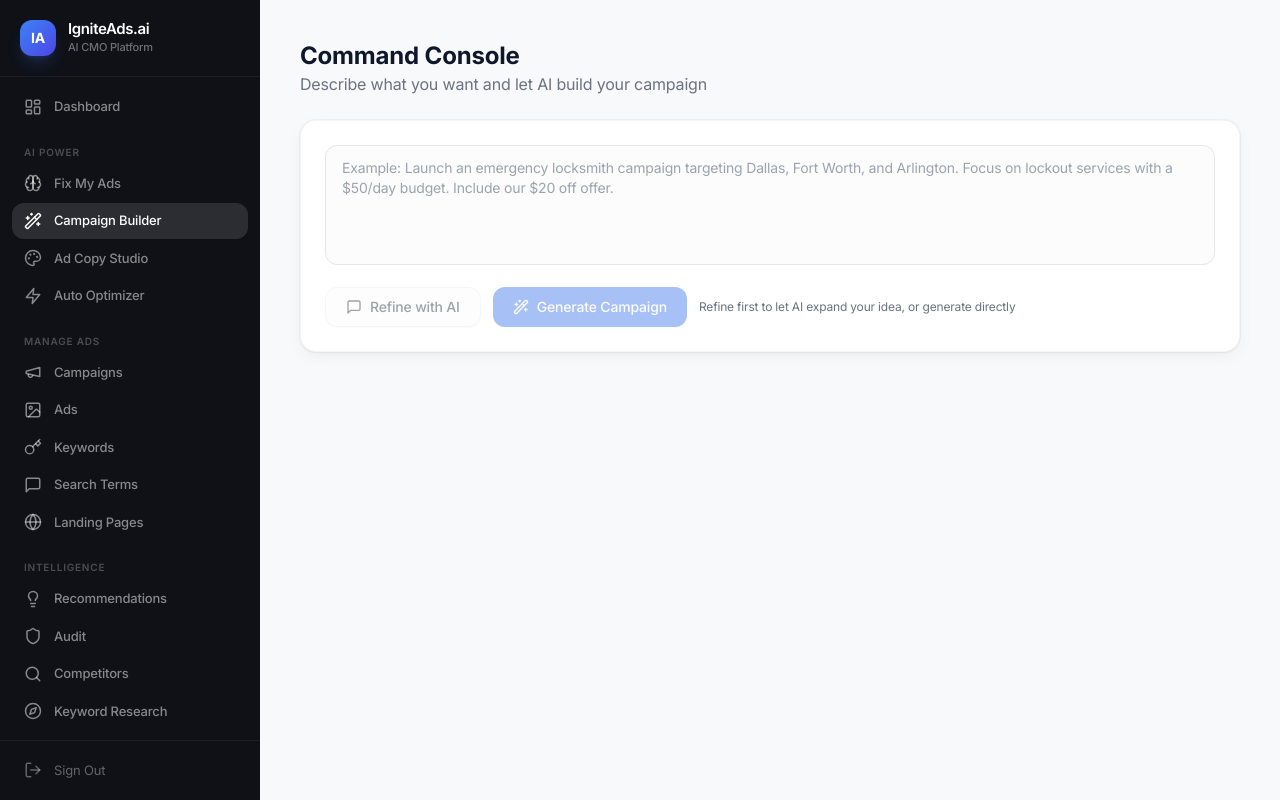
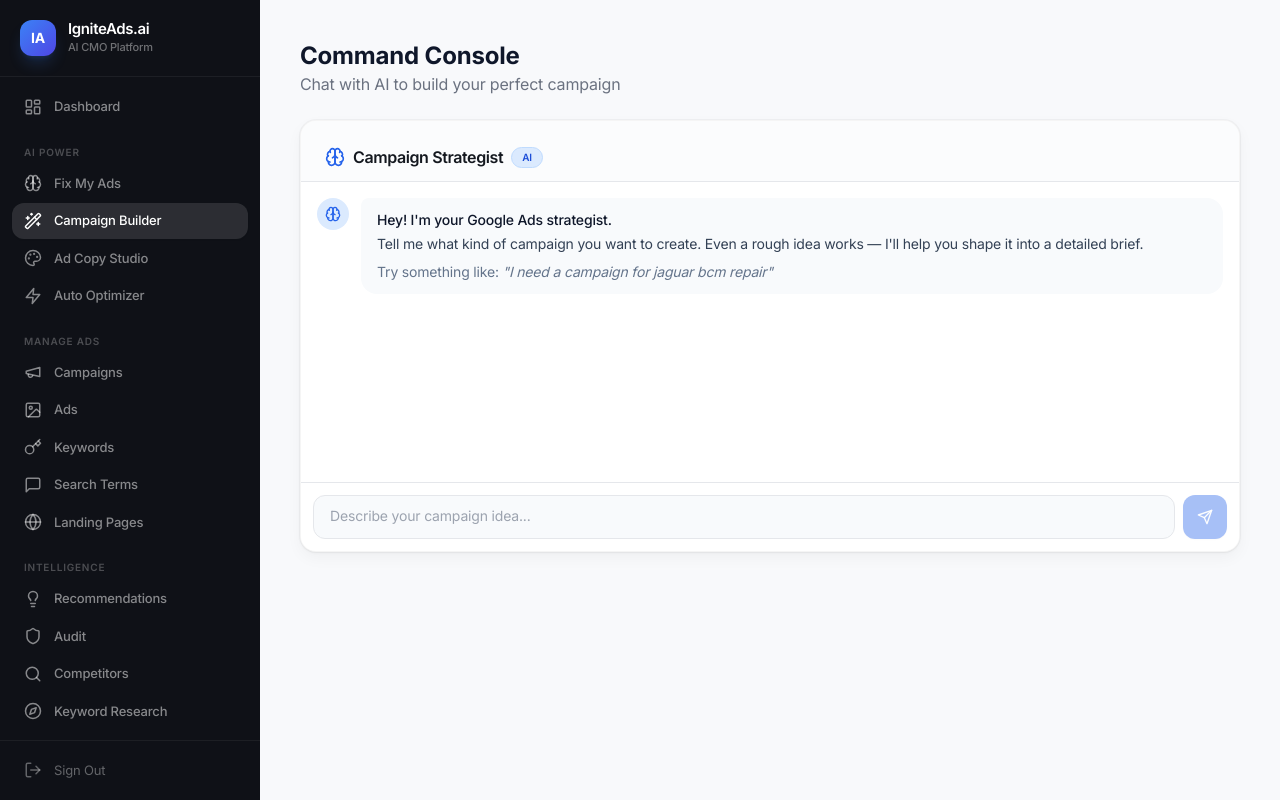
Before and after one commit to notyourbasiclocksmith/aigoogleads, a Next.js app in the folder frontend/: page /ads/prompt in a window 1280 px wide. Built offline with nearby package versions, Linux system fonts and the light colour scheme.

Commit message:
ChatGPT-style multi-turn AI conversation for campaign prompt refinement

```diff
--- a/frontend/src/app/ads/prompt/page.tsx
+++ b/frontend/src/app/ads/prompt/page.tsx
@@ -10,7 +10,7 @@ import {
   Wand2, Save, Rocket, ChevronDown, ChevronUp,
   CheckCircle2, Loader2, Brain, Search, Users, Target,
   DollarSign, Sparkles, Puzzle, Eye, EyeOff, AlertCircle,
-  MessageSquare, ArrowRight, RotateCcw, X, Lightbulb, MapPin, Tag,
+  Send, RotateCcw, FileText, CheckCheck,
 } from "lucide-react";
 
 interface LogEntry {
@@ -34,22 +34,23 @@ const STEP_ICONS: Record<string, any> = {
   error: AlertCircle,
 };
 
-interface RefinementResult {
-  original_prompt: string;
-  refined_prompt: string;
-  detected_services?: string[];
-  detected_locations?: string[];
-  detected_goal?: string;
-  detected_urgency?: string;
-  suggested_budget?: string;
-  overlap_warning?: string | null;
+interface ChatMsg {
+  role: "user" | "assistant";
+  content: string;
   suggestions?: string[];
-  ai_powered: boolean;
 }
 
 export default function PromptPage() {
-  const [prompt, setPrompt] = useState("");
-  const [loading, setLoading] = useState(false);
+  // Chat state
+  const [chatMessages, setChatMessages] = useState<ChatMsg[]>([]);
+  const [chatInput, setChatInput] = useState("");
+  const [chatLoading, setChatLoading] = useState(false);
+  const [draftPrompt, setDraftPrompt] = useState("");
+  const [readyToGenerate, setReadyToGenerate] = useState(false);
+  const chatEndRef = useRef<HTMLDivElement>(null);
+
+  // Generation state
+  const [generating, setGenerating] = useState(false);
   const [draft, setDraft] = useState<any>(null);
   const [error, setError] = useState("");
   const [expandedGroups, setExpandedGroups] = useState<Set<number>>(new Set([0]));
@@ -58,67 +59,71 @@ export default function PromptPage() {
   const [aiPromptExpanded, setAiPromptExpanded] = useState<string | null>(null);
   const logEndRef = useRef<HTMLDivElement>(null);
 
-  // Refinement state
-  const [refining, setRefining] = useState(false);
-  const [refinement, setRefinement] = useState<RefinementResult | null>(null);
-  const [refinedPrompt, setRefinedPrompt] = useState("");
+  useEffect(() => {
+    chatEndRef.current?.scrollIntoView({ behavior: "smooth" });
+  }, [chatMessages, chatLoading]);
 
   useEffect(() => {
     logEndRef.current?.scrollIntoView({ behavior: "smooth" });
   }, [logEntries]);
 
-  async function handleRefine() {
-    if (!prompt.trim()) return;
+  // ── Chat with AI ───────────────────────────────────────────
+  async function handleSendMessage(text?: string) {
+    const msg = (text || chatInput).trim();
+    if (!msg || chatLoading) return;
+
+    const userMsg: ChatMsg = { role: "user", content: msg };
+    const updatedMessages = [...chatMessages, userMsg];
+    setChatMessages(updatedMessages);
+    setChatInput("");
+    setChatLoading(true);
     setError("");
-    setRefining(true);
-    setRefinement(null);
-    setDraft(null);
-    setLogEntries([]);
 
     try {
-      const result = await api.post("/api/ads/prompt/refine", { prompt });
-      setRefinement(result);
-      setRefinedPrompt(result.refined_prompt || prompt);
+      const result = await api.post("/api/ads/prompt/chat", {
+        messages: updatedMessages.map((m) => ({ role: m.role, content: m.content })),
+      });
+
+      const assistantMsg: ChatMsg = {
+        role: "assistant",
+        content: result.reply || "I couldn't generate a response.",
+        suggestions: result.suggestions || [],
+      };
+      setChatMessages([...updatedMessages, assistantMsg]);
+      if (result.draft_prompt) setDraftPrompt(result.draft_prompt);
+      if (result.ready_to_generate !== undefined) setReadyToGenerate(result.ready_to_generate);
     } catch (err: any) {
-      setError(err.message || "Refinement failed");
+      setError(err.message || "Chat failed");
     } finally {
-      setRefining(false);
+      setChatLoading(false);
     }
   }
 
-  function handleUseRefined() {
-    if (refinedPrompt.trim()) {
-      setPrompt(refinedPrompt);
-      setRefinement(null);
-      setRefinedPrompt("");
+  function handleKeyDown(e: React.KeyboardEvent) {
+    if (e.key === "Enter" && !e.shiftKey) {
+      e.preventDefault();
+      handleSendMessage();
     }
   }
 
-  function handleConfirmAndGenerate() {
-    if (refinedPrompt.trim()) {
-      setPrompt(refinedPrompt);
-      setRefinement(null);
-      setRefinedPrompt("");
-      // Trigger generation after state updates
-      setTimeout(() => {
-        handleGenerateWithPrompt(refinedPrompt);
-      }, 0);
-    }
+  function handleNewChat() {
+    setChatMessages([]);
+    setChatInput("");
+    setDraftPrompt("");
+    setReadyToGenerate(false);
+    setDraft(null);
+    setLogEntries([]);
+    setError("");
   }
 
-  function handleDismissRefinement() {
-    setRefinement(null);
-    setRefinedPrompt("");
-  }
-
-  async function handleGenerateWithPrompt(promptText: string) {
-    if (!promptText.trim()) return;
+  // ── Approve & Generate ─────────────────────────────────────
+  async function handleApproveGenerate() {
+    if (!draftPrompt.trim()) return;
     setError("");
-    setLoading(true);
+    setGenerating(true);
     setDraft(null);
     setLogEntries([]);
     setShowLog(true);
-    setRefinement(null);
 
     const token = api.getToken();
 
@@ -129,7 +134,7 @@ export default function PromptPage() {
           "Content-Type": "application/json",
           ...(token ? { Authorization: `Bearer ${token}` } : {}),
         },
-        body: JSON.stringify({ prompt: promptText }),
+        body: JSON.stringify({ prompt: draftPrompt }),
       });
 
       if (!res.ok) {
@@ -158,7 +163,7 @@ export default function PromptPage() {
 
           try {
             const event: LogEntry = JSON.parse(jsonStr);
-            setLogEntries((prev) => [...prev, event]);
+            setLogEntries((prev: LogEntry[]) => [...prev, event]);
 
             if (event.step === "complete" && event.detail) {
               setDraft(event.detail);
@@ -174,12 +179,8 @@ export default function PromptPage() {
     } catch (err: any) {
       setError(err.message || "Generation failed");
     } finally {
-      setLoading(false);
+      setGenerating(false);
     }
-  }
-
-  async function handleGenerate() {
-    handleGenerateWithPrompt(prompt);
   }
 
   async function handleSave() {
@@ -209,197 +210,183 @@ export default function PromptPage() {
     setExpandedGroups(next);
   }
 
-  const doneSteps = logEntries.filter((e) => e.status === "done" && e.step !== "ai_copy_result");
-  const isComplete = logEntries.some((e) => e.step === "complete");
+  const doneSteps = logEntries.filter((e: LogEntry) => e.status === "done" && e.step !== "ai_copy_result");
+  const isComplete = logEntries.some((e: LogEntry) => e.step === "complete");
+  const hasChat = chatMessages.length > 0;
 
   return (
     <AppLayout>
       <div className="space-y-6">
+        <div className="flex items-center justify-between">
           <div>
             <h1 className="text-2xl font-bold text-slate-900">Command Console</h1>
-          <p className="text-muted-foreground">Describe what you want and let AI build your campaign</p>
+            <p className="text-muted-foreground">Chat with AI to build your perfect campaign</p>
+          </div>
+          {hasChat && (
+            <Button variant="outline" size="sm" onClick={handleNewChat}>
+              <RotateCcw className="w-4 h-4 mr-2" /> New Campaign
+            </Button>
+          )}
         </div>
 
-        {/* Prompt Input */}
-        <Card>
-          <CardContent className="p-6">
-            <div className="space-y-4">
+        {/* ════════════════════════════════════════════════════════
+            CHAT + DRAFT PROMPT LAYOUT
+            ════════════════════════════════════════════════════════ */}
+        <div className={`grid gap-4 ${hasChat && draftPrompt ? "lg:grid-cols-[1fr_340px]" : "grid-cols-1"}`}>
+
+          {/* ── Chat Panel ────────────────────────────────────── */}
+          <Card className="flex flex-col overflow-hidden">
+            <CardHeader className="pb-3 border-b bg-slate-50/50">
+              <div className="flex items-center gap-2">
+                <Brain className="w-5 h-5 text-blue-600" />
+                <CardTitle className="text-base">Campaign Strategist</CardTitle>
+                <Badge className="text-[10px] bg-blue-100 text-blue-700 border-blue-200">AI</Badge>
+              </div>
+            </CardHeader>
+
+            {/* Messages area */}
+            <CardContent className="flex-1 p-0">
+              <div className="min-h-[300px] max-h-[500px] overflow-y-auto p-4 space-y-4">
+                {/* Welcome message if no chat yet */}
+                {!hasChat && !generating && (
+                  <div className="flex items-start gap-3">
+                    <div className="w-8 h-8 rounded-full bg-blue-100 flex items-center justify-center flex-shrink-0">
+                      <Brain className="w-4 h-4 text-blue-600" />
+                    </div>
+                    <div className="flex-1 bg-slate-50 rounded-2xl rounded-tl-sm px-4 py-3 text-sm text-slate-700">
+                      <p className="font-medium text-slate-900 mb-1">Hey! I'm your Google Ads strategist.</p>
+                      <p>Tell me what kind of campaign you want to create. Even a rough idea works — I'll help you shape it into a detailed brief.</p>
+                      <p className="mt-2 text-slate-500">Try something like: <em>"I need a campaign for jaguar bcm repair"</em></p>
+                    </div>
+                  </div>
+                )}
+
+                {/* Chat messages */}
+                {chatMessages.map((msg, i) => (
+                  <div key={i} className={`flex items-start gap-3 ${msg.role === "user" ? "flex-row-reverse" : ""}`}>
+                    {/* Avatar */}
+                    <div className={`w-8 h-8 rounded-full flex items-center justify-center flex-shrink-0 ${
+                      msg.role === "user" ? "bg-slate-800" : "bg-blue-100"
+                    }`}>
+                      {msg.role === "user" ? (
+                        <span className="text-white text-xs font-bold">You</span>
+                      ) : (
+                        <Brain className="w-4 h-4 text-blue-600" />
+                      )}
+                    </div>
+
+                    {/* Bubble */}
+                    <div className={`flex-1 max-w-[85%] ${msg.role === "user" ? "text-right" : ""}`}>
+                      <div className={`inline-block text-left rounded-2xl px-4 py-3 text-sm ${
+                        msg.role === "user"
+                          ? "bg-slate-800 text-white rounded-tr-sm"
+                          : "bg-slate-50 text-slate-700 rounded-tl-sm"
+                      }`}>
+                        <div className="whitespace-pre-wrap">{msg.content}</div>
+                      </div>
+
+                      {/* Quick-reply suggestions */}
+                      {msg.role === "assistant" && msg.suggestions && msg.suggestions.length > 0 && (
+                        <div className="flex flex-wrap gap-2 mt-2">
+                          {msg.suggestions.map((s, si) => (
+                            <button
+                              key={si}
+                              onClick={() => handleSendMessage(s)}
+                              disabled={chatLoading}
+                              className="text-xs bg-white border border-blue-200 text-blue-700 rounded-full px-3 py-1.5 hover:bg-blue-50 transition-colors disabled:opacity-50"
+                            >
+                              {s}
+                            </button>
+                          ))}
+                        </div>
+                      )}
+                    </div>
+                  </div>
+                ))}
+
+                {/* Typing indicator */}
+                {chatLoading && (
+                  <div className="flex items-start gap-3">
+                    <div className="w-8 h-8 rounded-full bg-blue-100 flex items-center justify-center flex-shrink-0">
+                      <Brain className="w-4 h-4 text-blue-600" />
+                    </div>
+                    <div className="bg-slate-50 rounded-2xl rounded-tl-sm px-4 py-3">
+                      <div className="flex gap-1">
+                        <span className="w-2 h-2 bg-slate-400 rounded-full animate-bounce" style={{ animationDelay: "0ms" }} />
+                        <span className="w-2 h-2 bg-slate-400 rounded-full animate-bounce" style={{ animationDelay: "150ms" }} />
+                        <span className="w-2 h-2 bg-slate-400 rounded-full animate-bounce" style={{ animationDelay: "300ms" }} />
+                      </div>
+                    </div>
+                  </div>
+                )}
+
+                <div ref={chatEndRef} />
+              </div>
+
+              {/* Input area */}
+              <div className="border-t p-3 bg-white">
+                <div className="flex gap-2">
                   <textarea
-                value={prompt}
-                onChange={(e) => setPrompt(e.target.value)}
-                placeholder="Example: Launch an emergency locksmith campaign targeting Dallas, Fort Worth, and Arlington. Focus on lockout services with a $50/day budget. Include our $20 off offer."
-                className="w-full min-h-[120px] rounded-lg border border-input bg-background px-4 py-3 text-sm focus:outline-none focus:ring-2 focus:ring-ring resize-none"
+                    value={chatInput}
+                    onChange={(e: React.ChangeEvent<HTMLTextAreaElement>) => setChatInput(e.target.value)}
+                    onKeyDown={handleKeyDown}
+                    placeholder={hasChat ? "Type your reply..." : "Describe your campaign idea..."}
+                    className="flex-1 min-h-[44px] max-h-[120px] rounded-xl border border-input bg-slate-50 px-4 py-2.5 text-sm focus:outline-none focus:ring-2 focus:ring-ring resize-none"
+                    rows={1}
                   />
-              <div className="flex items-center gap-3">
                   <Button
-                  variant="outline"
-                  onClick={handleRefine}
-                  disabled={loading || refining || !prompt.trim()}
+                    onClick={() => handleSendMessage()}
+                    disabled={chatLoading || !chatInput.trim()}
+                    className="h-[44px] w-[44px] rounded-xl p-0"
                   >
-                  {refining ? (
-                    <span className="flex items-center gap-2">
-                      <Loader2 className="w-4 h-4 animate-spin" /> Refining...
-                    </span>
-                  ) : (
-                    <span className="flex items-center gap-2">
-                      <MessageSquare className="w-4 h-4" /> Refine with AI
-                    </span>
-                  )}
+                    <Send className="w-4 h-4" />
                   </Button>
-                <Button onClick={handleGenerate} disabled={loading || refining || !prompt.trim()}>
-                  {loading ? (
-                    <span className="flex items-center gap-2">
-                      <Loader2 className="w-4 h-4 animate-spin" /> Generating...
-                    </span>
-                  ) : (
-                    <span className="flex items-center gap-2">
-                      <Wand2 className="w-4 h-4" /> Generate Campaign
-                    </span>
-                  )}
-                </Button>
-                <span className="text-xs text-muted-foreground">
-                  Refine first to let AI expand your idea, or generate directly
-                </span>
                 </div>
-              {error && <p className="text-sm text-destructive">{error}</p>}
               </div>
             </CardContent>
           </Card>
 
-        {/* AI Refinement Panel */}
-        {refinement && (
-          <Card className="border-blue-200 bg-gradient-to-br from-blue-50/50 to-indigo-50/30">
+          {/* ── Draft Prompt Sidebar ──────────────────────────── */}
+          {hasChat && draftPrompt && (
+            <Card className="border-emerald-200 bg-gradient-to-b from-emerald-50/30 to-white h-fit lg:sticky lg:top-4">
               <CardHeader className="pb-3">
-              <div className="flex items-center justify-between">
                 <div className="flex items-center gap-2">
-                  <Brain className="w-5 h-5 text-blue-600" />
-                  <CardTitle className="text-base text-blue-900">AI Refined Campaign Brief</CardTitle>
-                  {refinement.ai_powered && (
-                    <Badge className="text-xs bg-blue-100 text-blue-700 border-blue-200">
-                      AI Powered
-                    </Badge>
+                  <FileText className="w-4 h-4 text-emerald-600" />
+                  <CardTitle className="text-sm text-emerald-900">Campaign Brief</CardTitle>
+                  {readyToGenerate && (
+                    <CheckCheck className="w-4 h-4 text-emerald-500 ml-auto" />
                   )}
                 </div>
-                <Button variant="ghost" size="sm" onClick={handleDismissRefinement}>
-                  <X className="w-4 h-4" />
-                </Button>
-              </div>
-              <p className="text-sm text-blue-700 mt-1">
-                Review and edit the expanded prompt below. When you're happy, confirm to generate.
+                <p className="text-[11px] text-emerald-700">
+                  This is what will be sent to the campaign generator
                 </p>
               </CardHeader>
-            <CardContent className="space-y-4">
-              {/* Editable refined prompt */}
-              <div>
-                <label className="text-xs font-semibold text-blue-800 uppercase tracking-wide mb-1 block">
-                  Campaign Brief (editable)
-                </label>
-                <textarea
-                  value={refinedPrompt}
-                  onChange={(e) => setRefinedPrompt(e.target.value)}
-                  className="w-full min-h-[100px] rounded-lg border border-blue-200 bg-white px-4 py-3 text-sm focus:outline-none focus:ring-2 focus:ring-blue-400 resize-none"
-                />
+              <CardContent className="space-y-3">
+                <div className="bg-white border rounded-lg p-3 text-sm text-slate-700 whitespace-pre-wrap min-h-[80px]">
+                  {draftPrompt}
                 </div>
 
-              {/* Detected metadata */}
-              <div className="grid grid-cols-2 md:grid-cols-4 gap-3">
-                {refinement.detected_services && refinement.detected_services.length > 0 && (
-                  <div className="bg-white rounded-lg border p-2.5">
-                    <div className="flex items-center gap-1.5 mb-1">
-                      <Tag className="w-3.5 h-3.5 text-slate-500" />
-                      <span className="text-[11px] font-semibold text-slate-500 uppercase">Services</span>
-                    </div>
-                    <div className="flex flex-wrap gap-1">
-                      {refinement.detected_services.map((s, i) => (
-                        <span key={i} className="text-xs bg-slate-100 rounded px-1.5 py-0.5">{s}</span>
-                      ))}
-                    </div>
-                  </div>
+                <Button
+                  onClick={handleApproveGenerate}
+                  disabled={generating || !draftPrompt.trim()}
+                  className="w-full bg-emerald-600 hover:bg-emerald-700"
+                >
+                  {generating ? (
+                    <span className="flex items-center gap-2">
+                      <Loader2 className="w-4 h-4 animate-spin" /> Building Campaign...
+                    </span>
+                  ) : (
+                    <span className="flex items-center gap-2">
+                      <Wand2 className="w-4 h-4" /> Approve & Generate
+                    </span>
                   )}
-                {refinement.detected_locations && refinement.detected_locations.length > 0 && (
-                  <div className="bg-white rounded-lg border p-2.5">
-                    <div className="flex items-center gap-1.5 mb-1">
-                      <MapPin className="w-3.5 h-3.5 text-slate-500" />
-                      <span className="text-[11px] font-semibold text-slate-500 uppercase">Locations</span>
-                    </div>
-                    <div className="flex flex-wrap gap-1">
-                      {refinement.detected_locations.map((l, i) => (
-                        <span key={i} className="text-xs bg-slate-100 rounded px-1.5 py-0.5">{l}</span>
-                      ))}
-                    </div>
-                  </div>
-                )}
-                {refinement.detected_goal && (
-                  <div className="bg-white rounded-lg border p-2.5">
-                    <div className="flex items-center gap-1.5 mb-1">
-                      <Target className="w-3.5 h-3.5 text-slate-500" />
-                      <span className="text-[11px] font-semibold text-slate-500 uppercase">Goal</span>
-                    </div>
-                    <span className="text-xs font-medium capitalize">{refinement.detected_goal}</span>
-                  </div>
-                )}
-                {refinement.suggested_budget && (
-                  <div className="bg-white rounded-lg border p-2.5">
-                    <div className="flex items-center gap-1.5 mb-1">
-                      <DollarSign className="w-3.5 h-3.5 text-slate-500" />
-                      <span className="text-[11px] font-semibold text-slate-500 uppercase">Budget</span>
-                    </div>
-                    <span className="text-xs font-medium">{refinement.suggested_budget}</span>
-                  </div>
-                )}
-              </div>
+                </Button>
 
-              {/* Overlap warning */}
-              {refinement.overlap_warning && (
-                <div className="flex items-start gap-2 bg-amber-50 border border-amber-200 rounded-lg p-3">
-                  <AlertCircle className="w-4 h-4 text-amber-600 mt-0.5 flex-shrink-0" />
-                  <p className="text-sm text-amber-800">{refinement.overlap_warning}</p>
-                </div>
-              )}
-
-              {/* Suggestions */}
-              {refinement.suggestions && refinement.suggestions.length > 0 && (
-                <div className="bg-white border rounded-lg p-3">
-                  <div className="flex items-center gap-1.5 mb-2">
-                    <Lightbulb className="w-4 h-4 text-amber-500" />
-                    <span className="text-xs font-semibold text-slate-600 uppercase">Suggestions</span>
-                  </div>
-                  <ul className="space-y-1">
-                    {refinement.suggestions.map((s, i) => (
-                      <li key={i} className="text-sm text-slate-700 flex items-start gap-2">
-                        <span className="text-blue-400 mt-1">-</span>
-                        {s}
-                      </li>
-                    ))}
-                  </ul>
-                </div>
-              )}
-
-              {/* Action buttons */}
-              <div className="flex items-center gap-3 pt-2">
-                <Button onClick={handleConfirmAndGenerate} disabled={loading || !refinedPrompt.trim()}>
-                  <span className="flex items-center gap-2">
-                    <Wand2 className="w-4 h-4" /> Confirm & Generate
-                  </span>
-                </Button>
-                <Button variant="outline" onClick={handleUseRefined}>
-                  <span className="flex items-center gap-2">
-                    <ArrowRight className="w-4 h-4" /> Use as Prompt
-                  </span>
-                </Button>
-                <Button
-                  variant="ghost"
-                  onClick={() => { setRefinedPrompt(refinedPrompt); handleRefine(); }}
-                  disabled={refining}
-                >
-                  <span className="flex items-center gap-2">
-                    <RotateCcw className="w-4 h-4" /> Re-refine
-                  </span>
-                </Button>
-              </div>
+                {error && <p className="text-xs text-destructive">{error}</p>}
               </CardContent>
             </Card>
           )}
+        </div>
 
         {/* Process Log */}
         {logEntries.length > 0 && (
@@ -408,7 +395,7 @@ export default function PromptPage() {
               <div className="flex items-center justify-between">
                 <div className="flex items-center gap-2">
                   <CardTitle className="text-base">Generation Process</CardTitle>
-                  {loading && <Loader2 className="w-4 h-4 animate-spin text-blue-500" />}
+                  {generating && <Loader2 className="w-4 h-4 animate-spin text-blue-500" />}
                   {isComplete && <CheckCircle2 className="w-4 h-4 text-green-500" />}
                   <span className="text-xs text-muted-foreground">
                     {doneSteps.length} steps completed
```
Also changed, not shown: 1 other file (tests, documents, lock files or other folders). Lines whose indentation alone changed are shown as unchanged.
